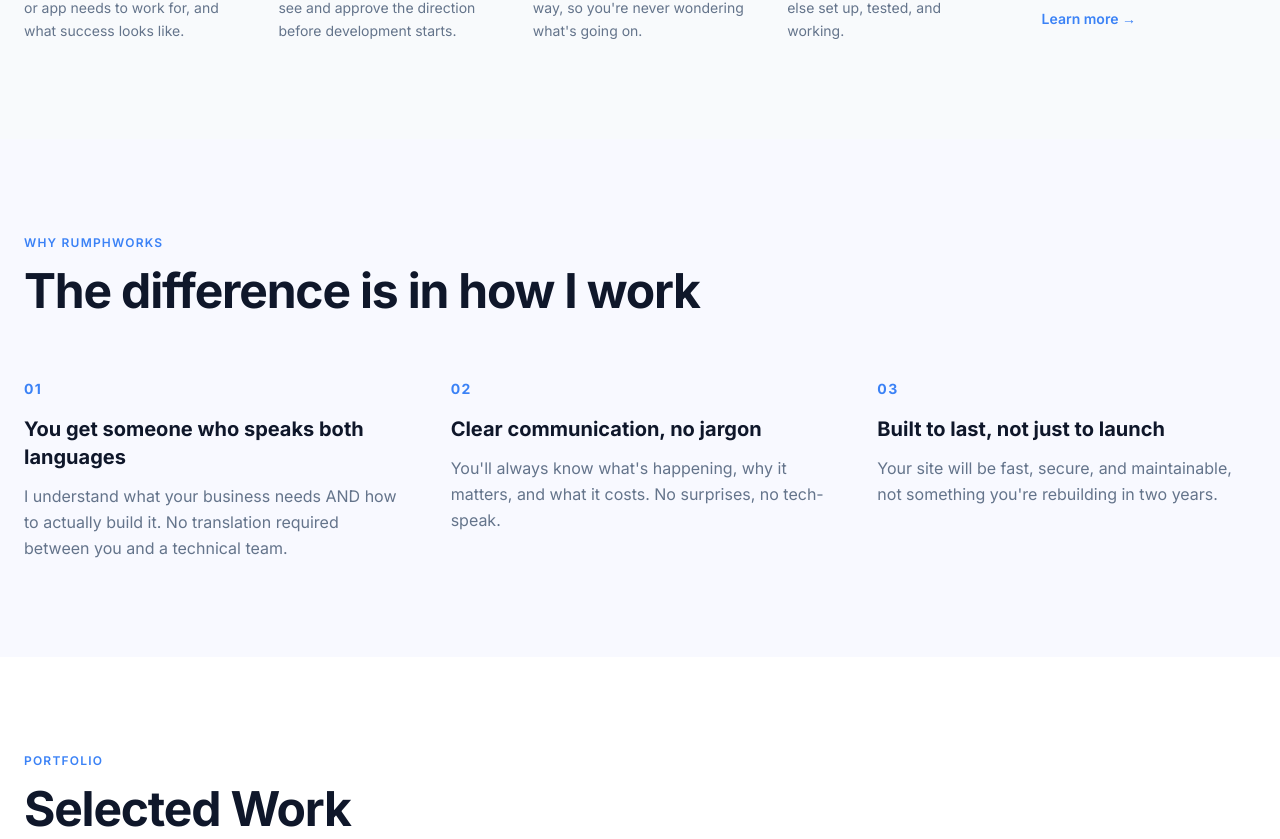
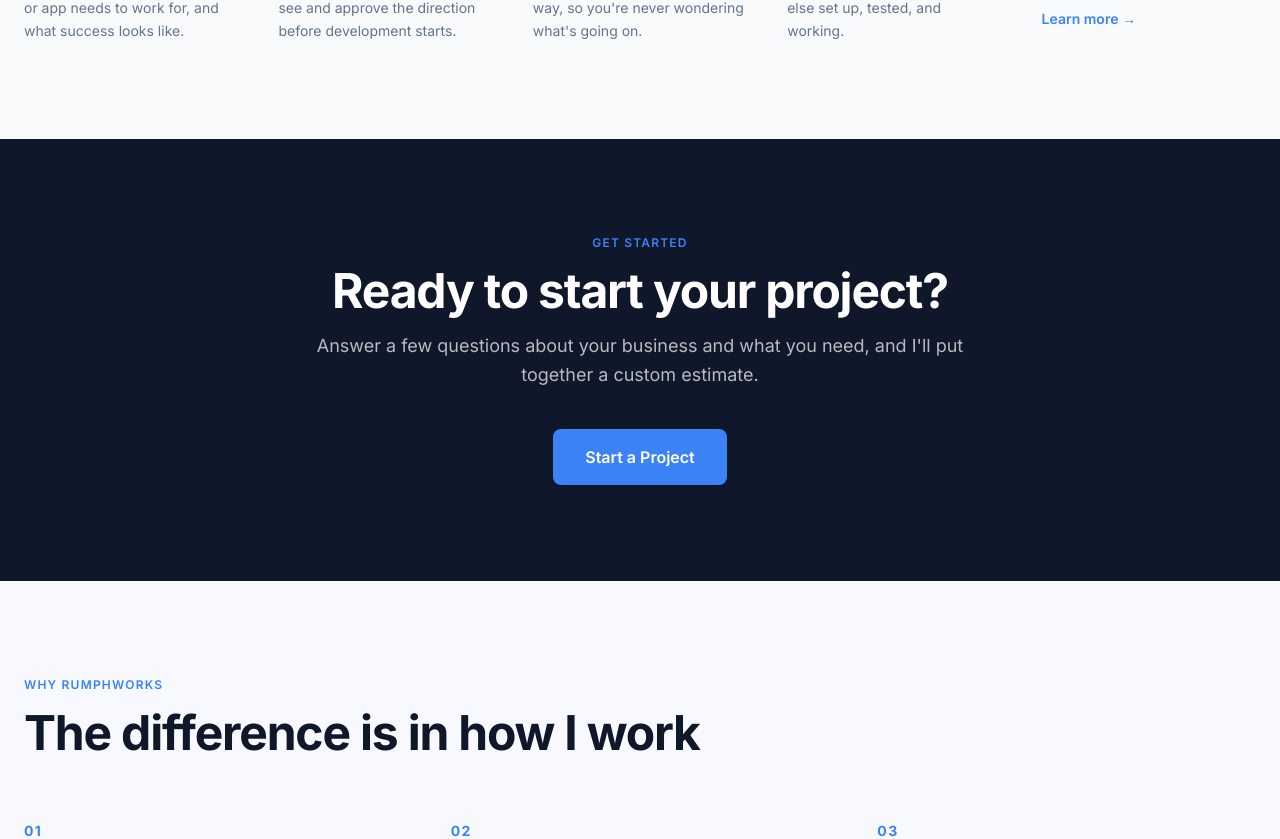
Before and after one commit to jrumph3982/rumphworks, a Next.js app: page / in a window 1280 px wide. Shown: the part 2266-3105 px from the top of the page. Built offline with nearby package versions, Linux system fonts and the light colour scheme.

Commit message:
Add homepage CTA and admin link, adjust questionnaire follow-up timing
Adds a "Start a Project" call-to-action section between Process and
Why Rumphworks, a quiet Admin link in the footer, and updates the
questionnaire confirmation to set a 2-3 business day expectation.

```diff
--- a/app/page.tsx
+++ b/app/page.tsx
@@ -2,6 +2,7 @@ import Nav from "@/components/Nav";
 import Hero from "@/components/Hero";
 import Services from "@/components/Services";
 import Process from "@/components/Process";
+import StartProjectCTA from "@/components/StartProjectCTA";
 import WhyMe from "@/components/WhyMe";
 import Work from "@/components/Work";
 import Testimonials from "@/components/Testimonials";
@@ -18,6 +19,7 @@ export default function Home() {
         <Hero />
         <Services />
         <Process />
+        <StartProjectCTA />
         <WhyMe />
         <Work />
         <Testimonials />
--- a/app/start-a-project/wizard.tsx
+++ b/app/start-a-project/wizard.tsx
@@ -73,7 +73,7 @@ export default function Wizard() {
         </h2>
         <p className="text-neutral-mid leading-relaxed max-w-md mx-auto">
           I&apos;ve got your project details and will take a look shortly. I&apos;ll follow up at{" "}
-          <span className="font-semibold text-navy">{data.contact.email}</span> within one business day.
+          <span className="font-semibold text-navy">{data.contact.email}</span> within 2-3 business days.
         </p>
       </div>
     );
--- a/components/Footer.tsx
+++ b/components/Footer.tsx
@@ -1,11 +1,18 @@
+import Link from "next/link";
+
 export default function Footer() {
   return (
     <footer className="bg-navy py-12">
       <div className="max-w-7xl mx-auto px-6 flex flex-col md:flex-row items-center justify-between gap-4">
         <img src="/logo.png" alt="Rumphworks" className="h-[100px] w-auto brightness-0 invert drop-shadow-lg" />
-        <p className="text-white/40 text-sm">
-          &copy; 2026 Rumphworks. All rights reserved.
-        </p>
+        <div className="flex flex-col items-center gap-1">
+          <p className="text-white/40 text-sm">
+            &copy; 2026 Rumphworks. All rights reserved.
+          </p>
+          <Link href="/admin/login" className="text-white/20 hover:text-white/50 text-xs transition-colors">
+            Admin
+          </Link>
+        </div>
         <a
           href="mailto:Jamey.Rumph@rumphworks.com"
           className="text-white/60 hover:text-white text-sm transition-colors"
--- /dev/null
+++ b/components/StartProjectCTA.tsx
@@ -0,0 +1,26 @@
+import Link from "next/link";
+
+export default function StartProjectCTA() {
+  return (
+    <section className="py-24 bg-navy">
+      <div className="max-w-7xl mx-auto px-6 text-center">
+        <span className="text-xs font-semibold tracking-widest uppercase text-blue-accent mb-4 block">
+          Get Started
+        </span>
+        <h2 className="text-4xl lg:text-5xl font-bold text-white tracking-tight mb-4">
+          Ready to start your project?
+        </h2>
+        <p className="text-lg text-white/70 leading-relaxed mb-10 max-w-2xl mx-auto">
+          Answer a few questions about your business and what you need, and
+          I&apos;ll put together a custom estimate.
+        </p>
+        <Link
+          href="/start-a-project"
+          className="inline-block bg-blue-accent text-white font-semibold px-8 py-4 rounded-lg hover:bg-blue-600 transition-all hover:-translate-y-0.5 shadow-sm"
+        >
+          Start a Project
+        </Link>
+      </div>
+    </section>
+  );
+}
```
